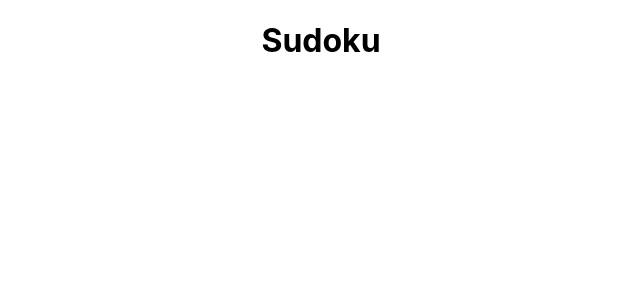
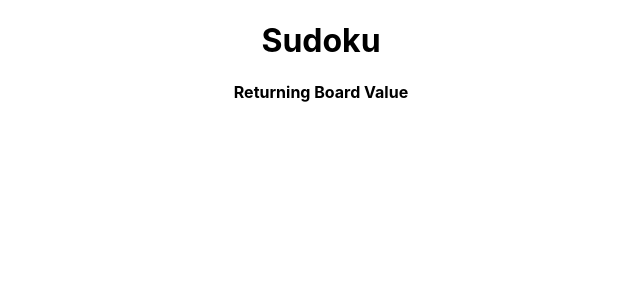
Before and after one commit to Mdobaidulla/project-3, a React (Create React App) app: page / in a window 1280 px wide. Shown: the top 300 px of the page, without its empty margins (319-959 px from the left). Built offline with nearby package versions, Linux system fonts and the light colour scheme; no server answers.

Commit message:
API GET call is done and updating the value in App.js stage

```diff
--- a/package.json
+++ b/package.json
@@ -6,6 +6,7 @@
     "@testing-library/jest-dom": "^5.11.6",
     "@testing-library/react": "^11.2.0",
     "@testing-library/user-event": "^12.2.2",
+    "axios": "^0.21.0",
     "react": "^17.0.1",
     "react-dom": "^17.0.1",
     "react-scripts": "4.0.0",
--- a/src/App.js
+++ b/src/App.js
@@ -1,10 +1,33 @@
 import './App.css';
 import React, {Component} from 'react'
+import Board from './Board'
 class App extends Component{
+  constructor(props){
+    super(props);
+    this.state ={
+      defaultBoard:[]
+    }
+  }
+  /**
+   * This method will take the value from the API Get call as an array
+   * Then set this value to the state defaultBoard array, so that we will be
+   * able to modify the box, and set into the box by passing into child.
+   * @param {this is the value we will get from API get call} boardValue
+   */
+  setDefaultBoard = (boardValue) => {
+    this.setState(
+      {
+        defaultBoard: boardValue,
+      }
+    )
+    console.log("Confirmed state",this.state.defaultBoard);
+  }
   render(){
     return(
       <div className="App">
           <h1>Sudoku</h1>
+          <Board setDefaultBoard={this.setDefaultBoard} />
+
       </div>
     )
   }
--- /dev/null
+++ b/src/Board.js
@@ -0,0 +1,26 @@
+import {getBoardNumber} from './apis/Api'
+import React, {Component} from 'react'
+class Board extends Component{
+  componentDidMount(){
+      /**
+       * Calling the API GET call and passing the value
+       * into App.js through setDefaultBoard method
+       */
+    getBoardNumber('board','easy')
+    .then((response) =>{
+        this.props.setDefaultBoard(response.data);
+    })
+    .catch((error) =>{
+        console.log(`API ERROR:`, error);
+    })
+};
+  render(){
+    return(
+      <div>
+          <h4>Returning Board Value</h4>
+      </div>
+    )
+  }
+}
+
+export default Board;
--- /dev/null
+++ b/src/apis/Api.js
@@ -0,0 +1,8 @@
+import axios from 'axios';
+    const baseURI = "https://sugoku.herokuapp.com";
+    const getBoardNumber=(endPoint, parameter="easy") =>{
+        let url = `${baseURI}/${endPoint}?difficulty=${parameter}`
+        return axios.get(url);
+    }
+
+export { getBoardNumber };
```
Also changed, not shown: planning/User Stories.txt, 1 other file (tests, documents, lock files or other folders).
